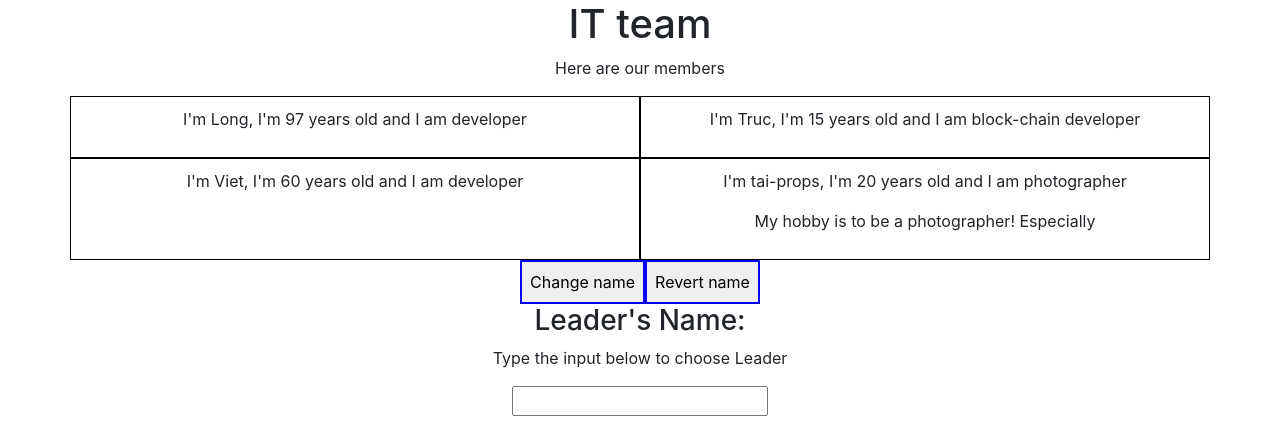
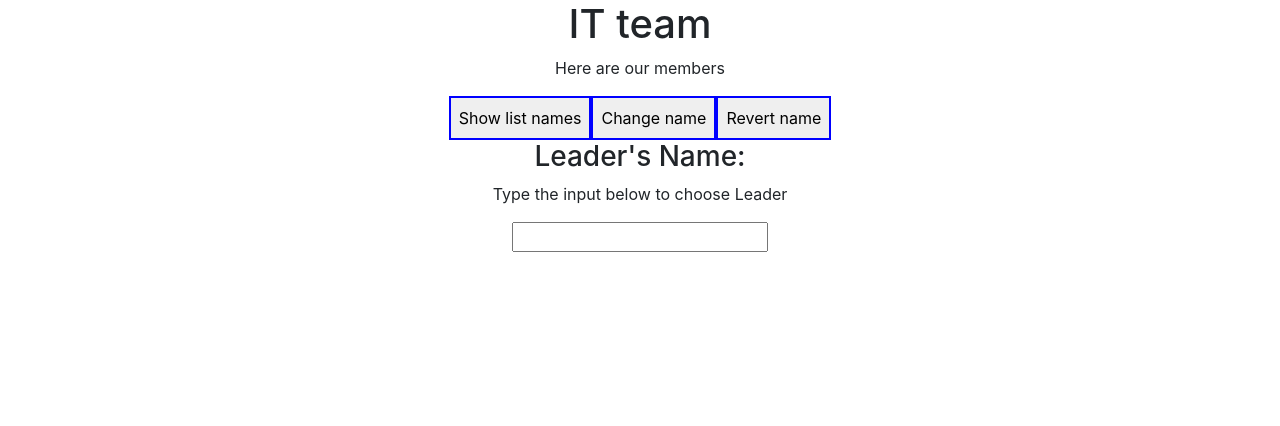
Before and after one commit to trlong357/React, a React (Create React App) app: page / in a window 1280 px wide. Shown: the top 426 px of the page. Built offline with nearby package versions, Linux system fonts and the light colour scheme.

Commit message:
53. Rendering Content Conditionally

```diff
--- a/src/App.js
+++ b/src/App.js
@@ -12,6 +12,7 @@
       { name: "Tai", job: "photographer" },
     ],
     leaderName: "",
+    showPersons: false,
   };
   switchNameBack = () => {
     this.setState({
@@ -22,6 +23,10 @@
         { name: "Tai", job: "photographer" },
       ],
     });
+  };
+  togglePersonsHandler = () => {
+    const doesShow = this.state.showPersons;
+    this.setState({ showPersons: !doesShow });
   };
   switchName = () => {
     console.log("clicked");
@@ -54,6 +59,8 @@
       <div className="App container">
         <h1>IT team</h1>
         <p>Here are our members</p>
+        {
+          this.state.showPersons === true ? (
             <div className="row">
               <Person
                 name={this.state.persons[0].name}
@@ -72,7 +79,13 @@
                 My hobby is to be a photographer! Especially
               </Person>
             </div>
+          ) : null
+          // : co nghia la neu false se tra ve ...
+        }
         {/* style={style} - the 2nd style is the const style created above */}
+        <button style={style} onClick={() => this.togglePersonsHandler()}>
+          Show list names
+        </button>
         <button style={style} onClick={() => this.switchName()}>
           Change name
         </button>
```
Also changed, not shown: 1 other file (tests, documents, lock files or other folders). Lines whose indentation alone changed are shown as unchanged.
